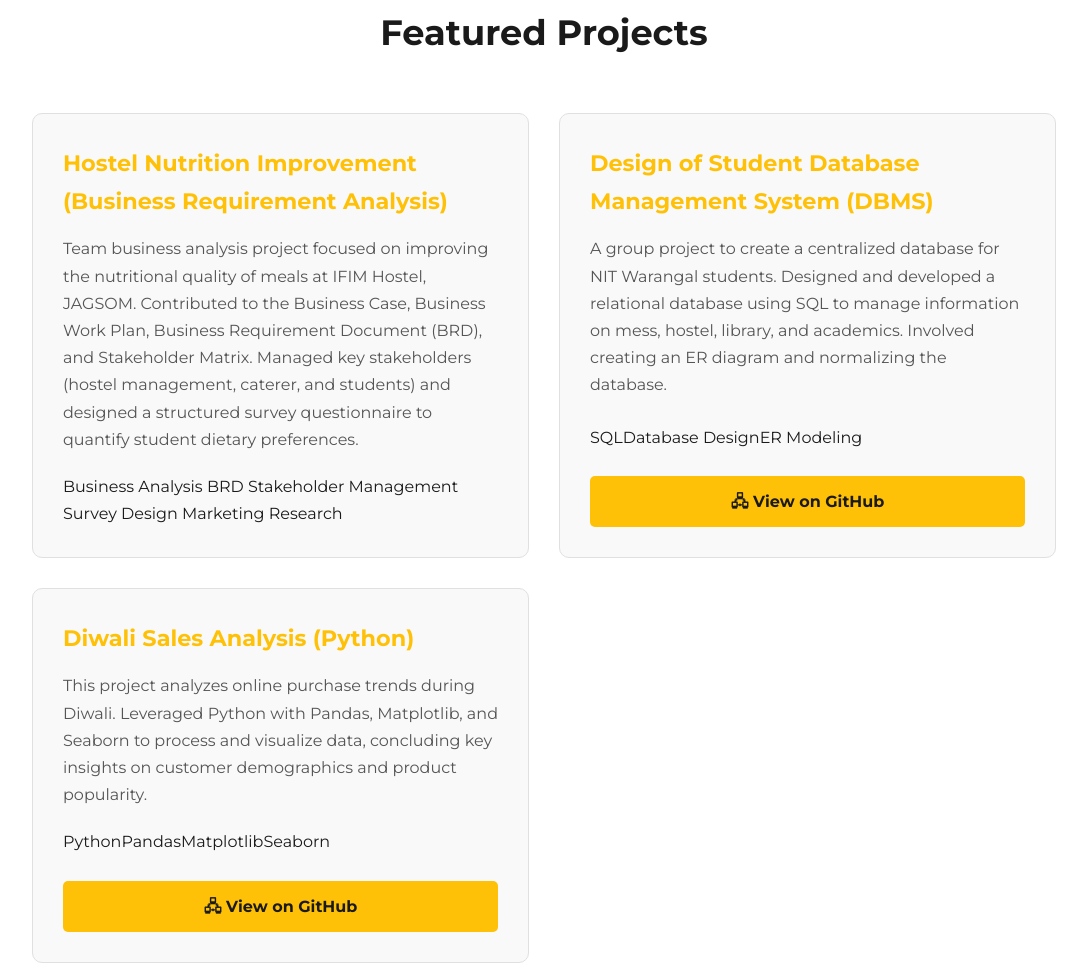
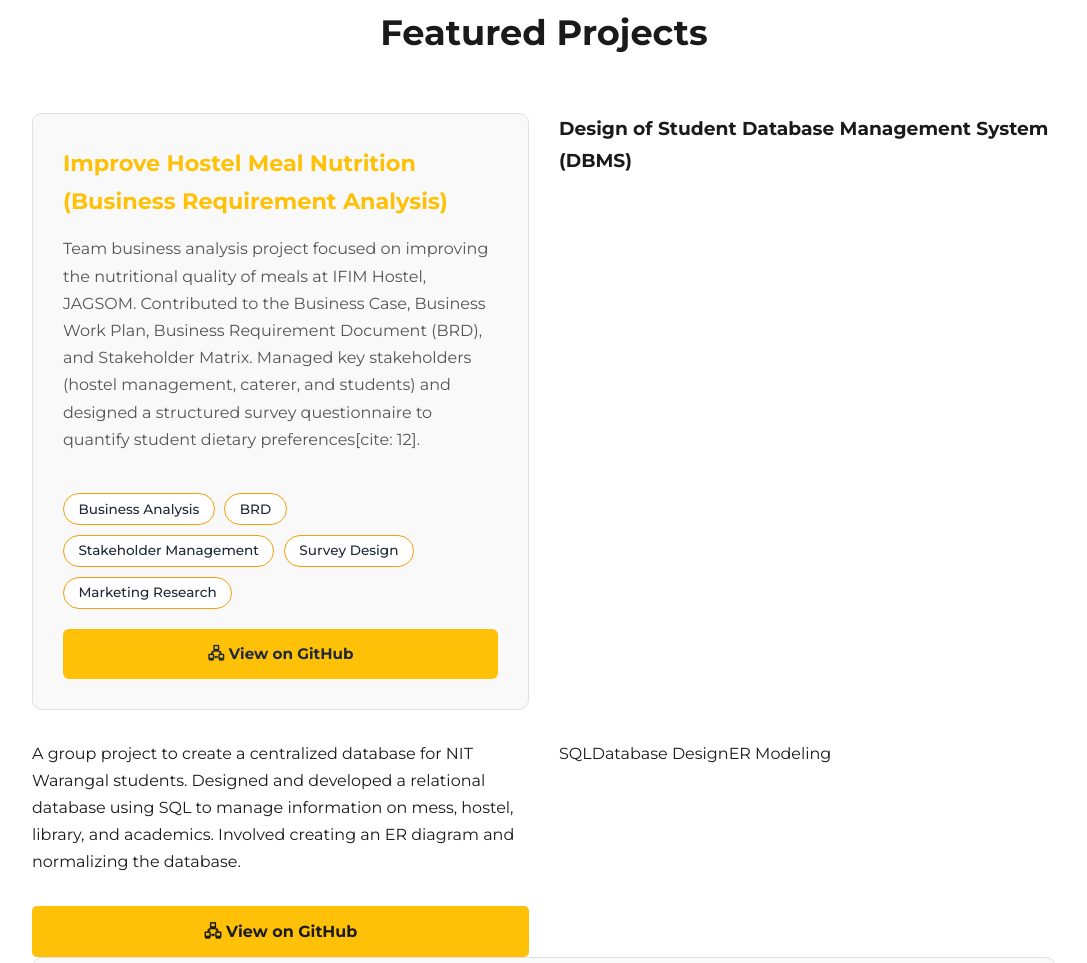
Before and after one commit to bhuvanavijaygurram/Personal_Portfolio, a plain HTML site: page index.html in a window 1280 px wide. Shown: the part 4203-5166 px from the top of the page, without its empty margins (96-1183 px from the left). Drawn offline with Linux system fonts and the light colour scheme.

Commit message:
Update index.html

```diff
--- a/index.html
+++ b/index.html
@@ -250,6 +250,45 @@
         .project-card .tags { margin-bottom: 25px; }
         .btn-full { display: block; width: 100%; text-align: center; background-color: var(--accent-gold); color: var(--text-main); padding: 12px; border-radius: 5px; font-weight: 700; transition: 0.3s; }
         .btn-full:hover { background-color: var(--accent-gold-hover); }
+        .nutrition-tags-wrap {
+        display: flex;
+        flex-wrap: wrap;
+        gap: 0.6rem;
+        margin-top: 1.25rem;
+    }
+
+    .nutrition-tag-pill {
+        display: inline-block;
+        padding: 0.35rem 0.9rem;
+        border: 1.5px solid #f59e0b;
+        border-radius: 999px;
+        background-color: #ffffff;
+        color: #1f2937;
+        font-size: 0.85rem;
+        font-weight: 500;
+        line-height: 1.4;
+    }
+
+    .nutrition-github-btn {
+        display: block;
+        width: 100%;
+        box-sizing: border-box;
+        margin-top: 1.25rem;
+        padding: 0.75rem 1rem;
+        background-color: #ffc107;
+        color: #1f2937;
+        font-weight: 700;
+        font-size: 0.95rem;
+        text-align: center;
+        text-decoration: none;
+        border-radius: 6px;
+        transition: background-color 0.2s ease, transform 0.2s ease;
+    }
+
+    .nutrition-github-btn:hover {
+        background-color: #f59e0b;
+        transform: translateY(-1px);
+    }
 
         /* Certs & Test Scores */
         .split-grid { display: grid; grid-template-columns: 1fr 1fr; gap: 40px; }
@@ -492,16 +531,19 @@
         <h2 class="section-title">Featured Projects</h2>
         <div class="projects-grid">
             <div class="project-card">
-                <h3>Hostel Nutrition Improvement (Business Requirement Analysis)</h3>
-                <p>Team business analysis project focused on improving the nutritional quality of meals at IFIM Hostel, JAGSOM. Contributed to the Business Case, Business Work Plan, Business Requirement Document (BRD), and Stakeholder Matrix. Managed key stakeholders (hostel management, caterer, and students) and designed a structured survey questionnaire to quantify student dietary preferences.</p>
-                <div class="project-tags">
-                    <span>Business Analysis</span>
-                    <span>BRD</span>
-                    <span>Stakeholder Management</span>
-                    <span>Survey Design</span>
-                    <span>Marketing Research</span>
-                </div>
-            </div>
+    <h3>Improve Hostel Meal Nutrition (Business Requirement Analysis)</h3>
+    <p>Team business analysis project focused on improving the nutritional quality of meals at IFIM Hostel, JAGSOM. Contributed to the Business Case, Business Work Plan, Business Requirement Document (BRD), and Stakeholder Matrix. Managed key stakeholders (hostel management, caterer, and students) and designed a structured survey questionnaire to quantify student dietary preferences[cite: 12].</p>
+
+    <div class="nutrition-tags-wrap">
+        <span class="nutrition-tag-pill">Business Analysis</span>
+        <span class="nutrition-tag-pill">BRD</span>
+        <span class="nutrition-tag-pill">Stakeholder Management</span>
+        <span class="nutrition-tag-pill">Survey Design</span>
+        <span class="nutrition-tag-pill">Marketing Research</span>
+    </div>
+
+    <a href="https://github.com/bhuvanavijaygurram/Improve_Hostel_Meal_Nutrition" target="_blank" class="nutrition-github-btn">🖧 View on GitHub</a>
+</div
             <div class="project-card">
                 <h3>Design of Student Database Management System (DBMS)</h3>
                 <p>A group project to create a centralized database for NIT Warangal students. Designed and developed a relational database using SQL to manage information on mess, hostel, library, and academics. Involved creating an ER diagram and normalizing the database.</p>
```
